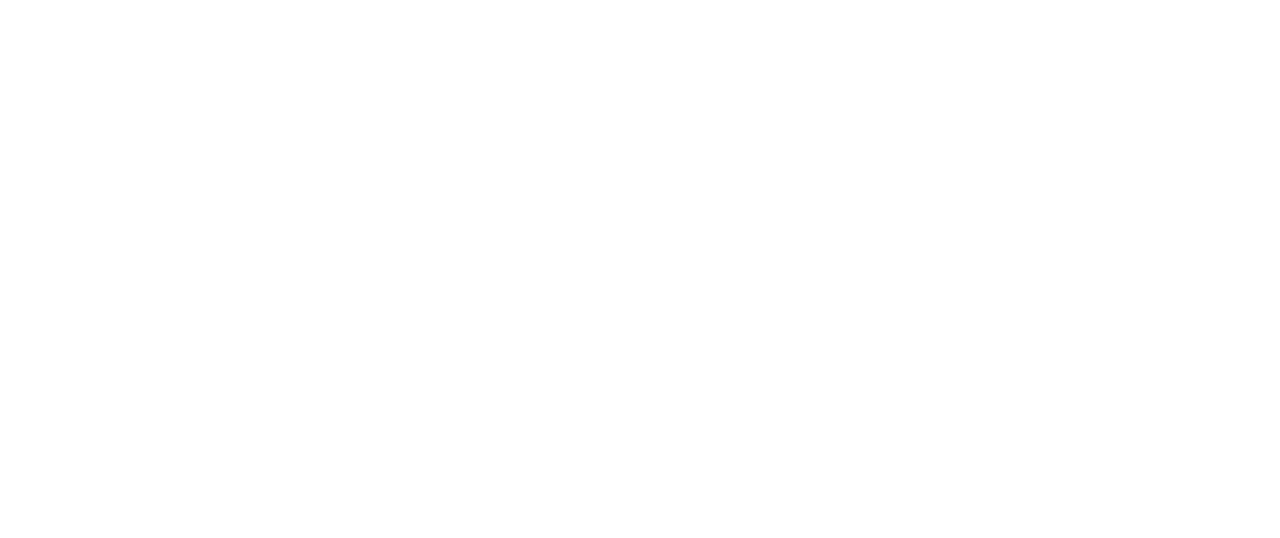
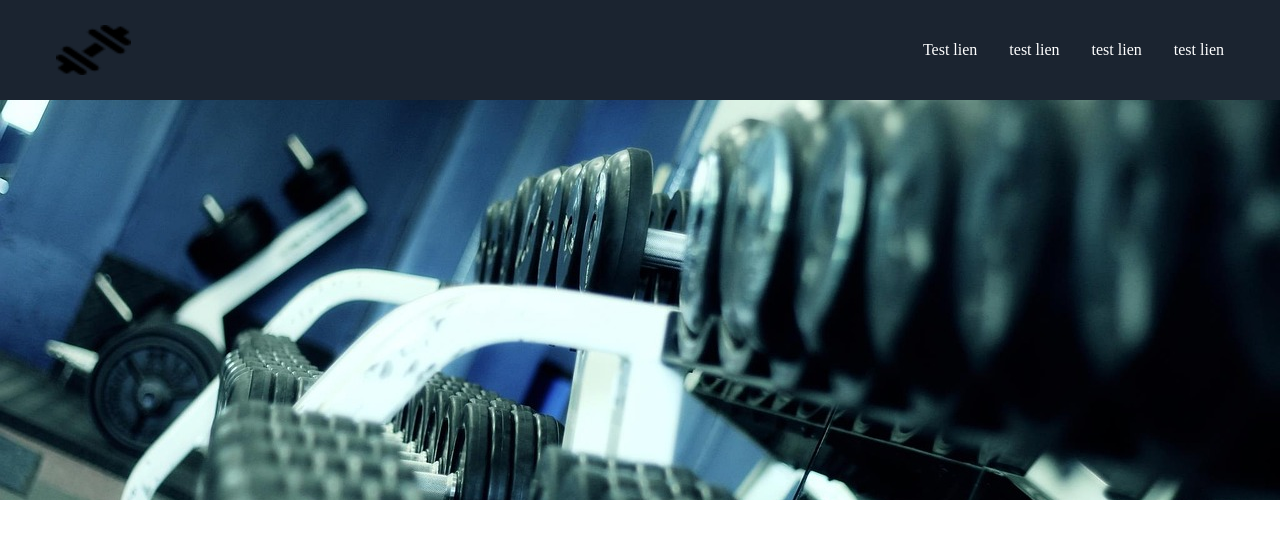
Before and after one commit to Appolo591/fitness-groupe, a plain HTML site: page index.html in a window 1280 px wide. Drawn offline with Linux system fonts and the light colour scheme.

Commit message:
header added to index.htl

```diff
--- a/index.html
+++ b/index.html
@@ -1,19 +1,61 @@
 <!DOCTYPE html>
 <html lang="en">
-<head>
-    <meta charset="UTF-8">
-    <meta name="viewport" content="width=device-width, initial-scale=1.0">
-    <link rel="stylesheet" href="style.css">
+  <head>
+    <meta charset="UTF-8" />
+    <meta name="viewport" content="width=device-width, initial-scale=1.0" />
+    <link rel="stylesheet" href="style.css" />
     <title>Fitness groupe</title>
-</head>
-<body>
-    <header></header>
+  </head>
+  <body>
+    <header>
+      <div class="menu-container">
+        <div>
+          <img src="icone.png" alt="logo" width="64" />
+          <nav>
+            <ul>
+
+              <li>
+                <a
+                  href=""
+                  target="_blank"
+                  aria-label="rediriger vers la page wikipedia"
+                  >Test lien</a
+                >
+              </li>
+              <li>
+                <a
+                  href=""
+                  target="_blank"
+                  aria-label="rediriger vers la page wikipedia"
+                  >test lien</a
+                >
+              </li>
+              <li>
+                <a
+                  href=""
+                  target="_blank"
+                  aria-label="rediriger vers la page wikipedia"
+                  >test lien</a
+                >
+              </li>
+              <li>
+                <a
+                  href=""
+                  target="_blank"
+                  aria-label="rediriger vers la page wikipedia"
+                  >test lien</a
+                >
+              </li>
+            </ul>
+          </nav>
+        </div>
+      </div>
+      <img class="bg" src="bg-img.jpg" alt="image de la terre" />
+    </header>
     <main>
-        <section id="lynda" ></section>
-        <section id="ada"></section>
-
+      <section id="lynda"></section>
+      <section id="ada"></section>
     </main>
     <footer></footer>
-
-</body>
+  </body>
 </html>
--- a/style.css
+++ b/style.css
@@ -0,0 +1,52 @@
+* {
+  margin: 0;
+  padding: 0;
+  box-sizing: border-box;
+}
+
+/* HEADER */
+
+header .menu-container {
+    background-color: #1b2430;
+  }
+
+  header .menu-container div {
+    max-width: 1200px;
+    display: flex;
+    margin: auto;
+    justify-content: space-between;
+    align-items: center;
+    padding-left: 1rem;
+  }
+
+  header nav ul {
+    display: flex;
+    list-style: none;
+  }
+
+  header nav a {
+    padding: 2.56rem 1rem;
+    color: white;
+    display: block;
+    text-decoration: none;
+  }
+
+  header nav li a:hover {
+    text-decoration: underline 2px;
+    text-underline-offset: 8px;
+  }
+
+  header img {
+    width: 100%;
+  }
+
+  header div img {
+    height: 50px;
+    width: 75px;
+  }
+
+  .bg {
+    max-width: 100%;
+    height: 400px;
+    object-fit: cover;
+  }
```
Also changed, not shown: bg-img.jpg (added), icone.png (added), 1 other file.
